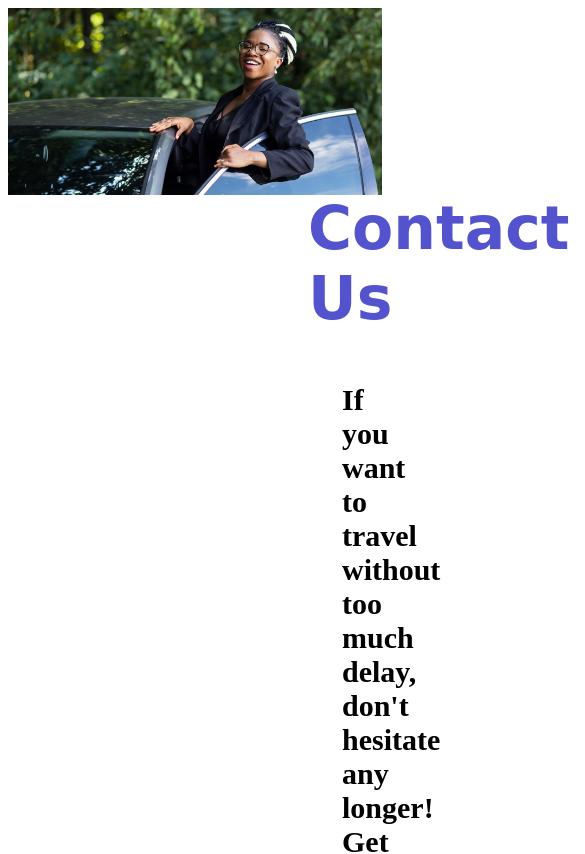
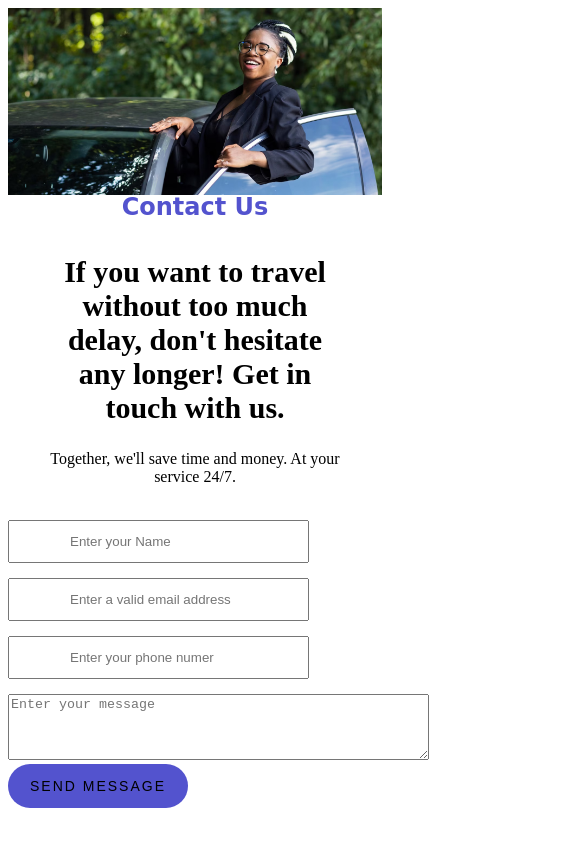
Before and after one commit to MaximeYene/hackathon-Project, a plain HTML site: page contactenous.html in a window 390 px wide. Shown: the top 854 px of the page, 585 px wide, since content can reach past the window. Drawn offline with Linux system fonts and the light colour scheme.

Commit message:
deuxiemme mise a jour

```diff
--- a/assets/css/contacnous.css
+++ b/assets/css/contacnous.css
@@ -31,7 +31,6 @@
 .form-1{
     align-items: center;
 }
-
 
 .group-1 input{
     padding: 12px 60px;
@@ -122,3 +121,27 @@
     margin-left: 32px;
     font-size: 30px;
 }
+
+
+
+
+@media screen and (max-width: 400px) {
+    .group-1 .layout-1{
+     margin-left: 0px;
+     margin-right: 0px;
+    }
+    .formulairee{
+     display: flex;
+     flex-direction: column;
+     margin-left: ;
+    }
+    .layout-1 .contact{
+        font-size: 24px;
+    }
+    .premierimage img {
+        width: 100%;
+    }
+    .formulairee .group-4{
+
+    }
+}
```
Also changed, not shown: contactenous.html (+2 -0 lines).
